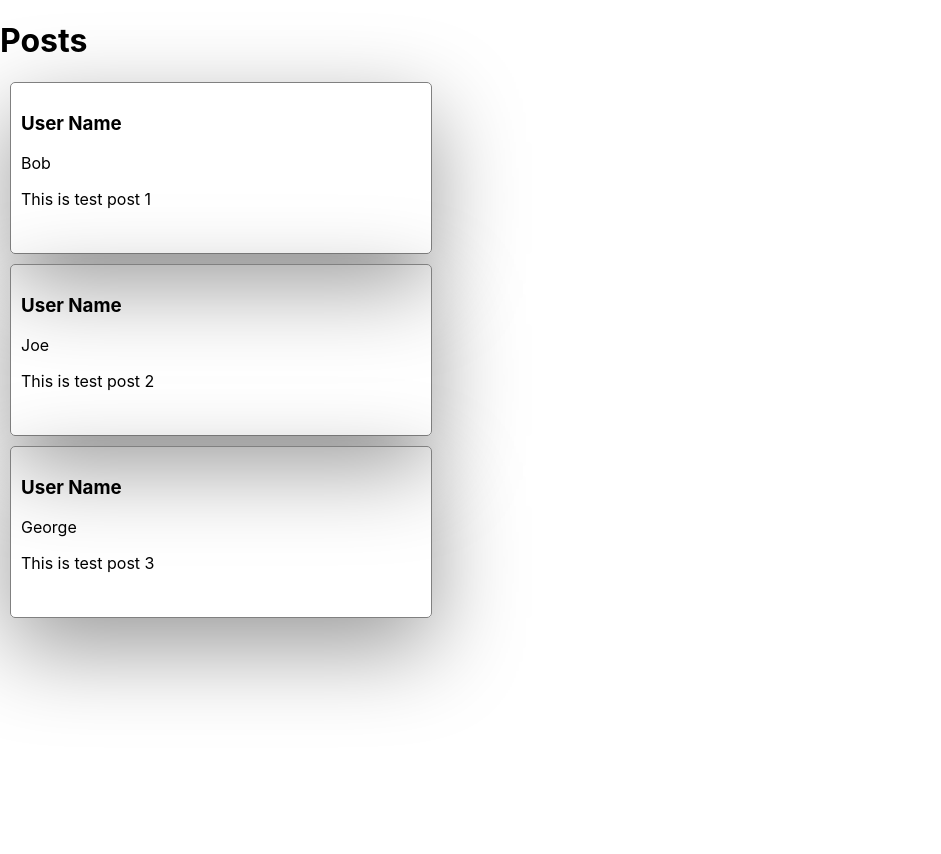
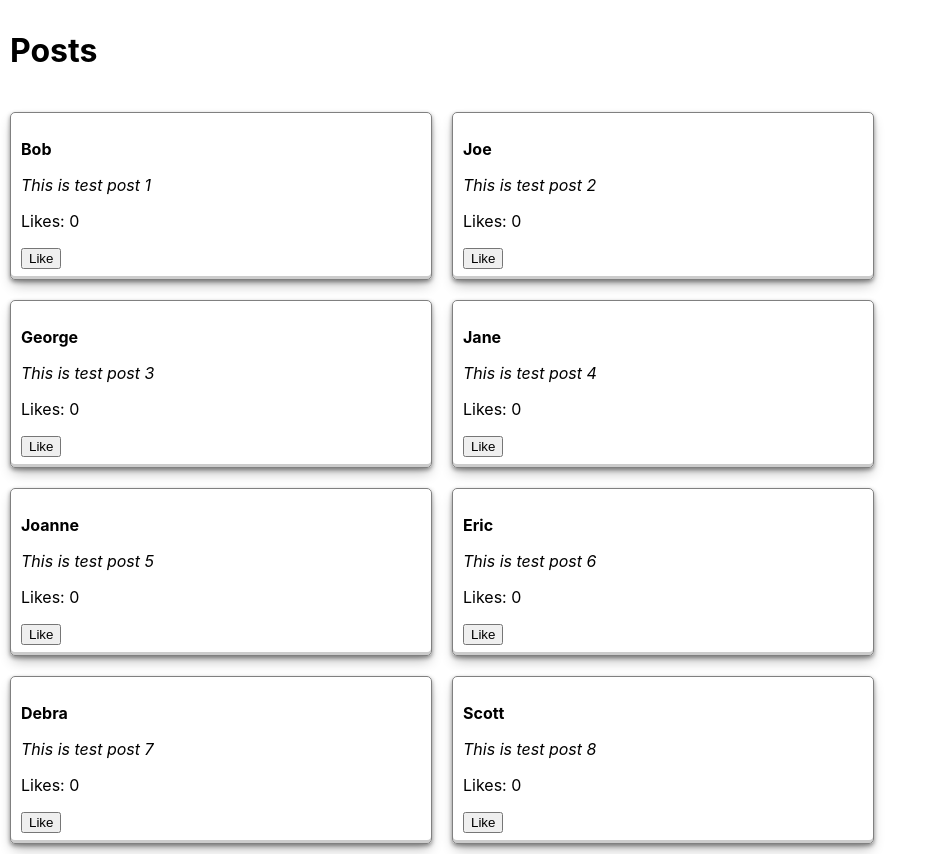
Before and after one commit to Colby-Patterson/fasebuk, a React (Create React App) app: page / in a window 1280 px wide. Shown: the whole page, without its empty margins (0-941 px from the left). Before the commit the page ends 800 px from the top, so only its background shows below. Built offline with nearby package versions, Linux system fonts and the light colour scheme.

Commit message:
Adding styling

```diff
--- a/src/App.css
+++ b/src/App.css
@@ -1,10 +1,13 @@
 .container {
-  display: flex;
-  height: 150px;
+  display: inline-flex;
   width: 400px;
-  box-shadow: rgba(0, 0, 0, 0.4) 0px 30px 90px;
+  box-shadow: rgba(0, 0, 0, 0.4) 0px 2px 4px, rgba(0, 0, 0, 0.3) 0px 7px 13px -3px, rgba(0, 0, 0, 0.2) 0px -3px 0px inset;
   padding: 10px;
   margin: 10px;
   border: 1px solid gray;
   border-radius: 5px
 }
+
+h1 {
+  padding: 10px;
+}
--- a/src/App.js
+++ b/src/App.js
@@ -2,15 +2,20 @@ import './App.css';
 import Post from "./Post";
 
 let users = [
-  {id:1, name:"Bob", post:"This is test post 1"},
-  {id:2, name:"Joe", post:"This is test post 2"},
-  {id:3, name:"George", post:"This is test post 3"},
+  {id:1, name:"Bob", post:"This is test post 1", initialLikes: 0},
+  {id:2, name:"Joe", post:"This is test post 2", initialLikes: 0},
+  {id:3, name:"George", post:"This is test post 3", initialLikes: 0},
+  {id:4, name:"Jane", post:"This is test post 4", initialLikes: 0},
+  {id:5, name:"Joanne", post:"This is test post 5", initialLikes: 0},
+  {id:6, name:"Eric", post:"This is test post 6", initialLikes: 0},
+  {id:7, name:"Debra", post:"This is test post 7", initialLikes: 0},
+  {id:8, name:"Scott", post:"This is test post 8", initialLikes: 0},
 ]
 
 function App() {
   const renderPosts = ()=>{
     return users.map((user)=>{
-      return <Post key={user.id} name={user.name} post={user.post} />
+      return <Post key={user.id} name={user.name} post={user.post} likes={user.initialLikes} />
     })
 }
 
--- a/src/Post.js
+++ b/src/Post.js
@@ -1,11 +1,17 @@
+import React, { useState } from "react";
 const Post = (props) => {
+  let [likes, setLikes] = useState(props.initialLikes || 0);
+  const like = () => {
+    setLikes(likes + 1)
+  };
 
   return (
     <div className="container">
       <div>
-        <h3>User Name</h3>
-        <p>{props.name}</p>
-        <p>{props.post}</p>
+        <strong><p>{props.name}</p></strong>
+        <i><p>{props.post}</p></i>
+        <p>Likes: {likes}</p>
+        <button onClick={like}>Like</button>
       </div>
     </div>
   )
```
